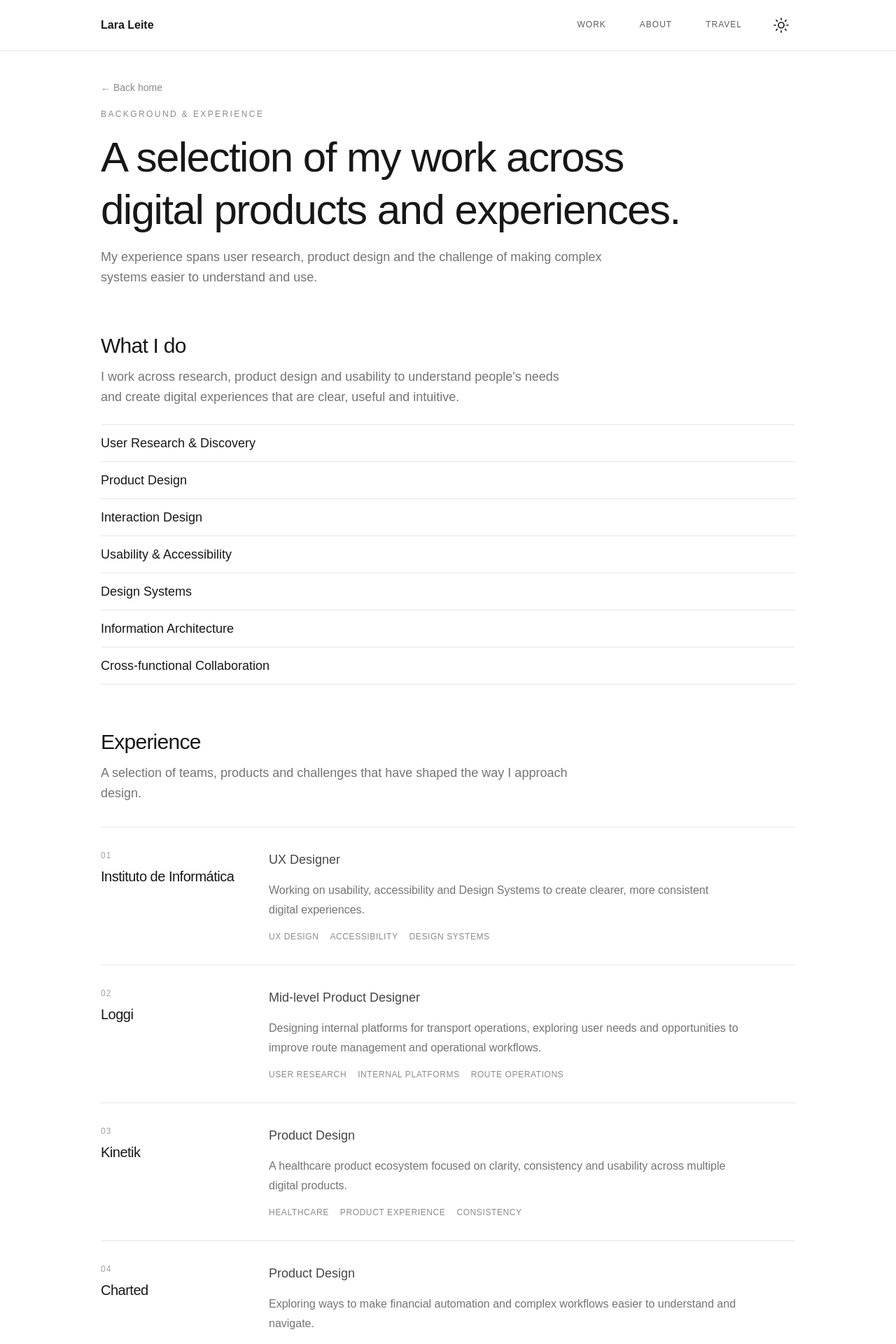
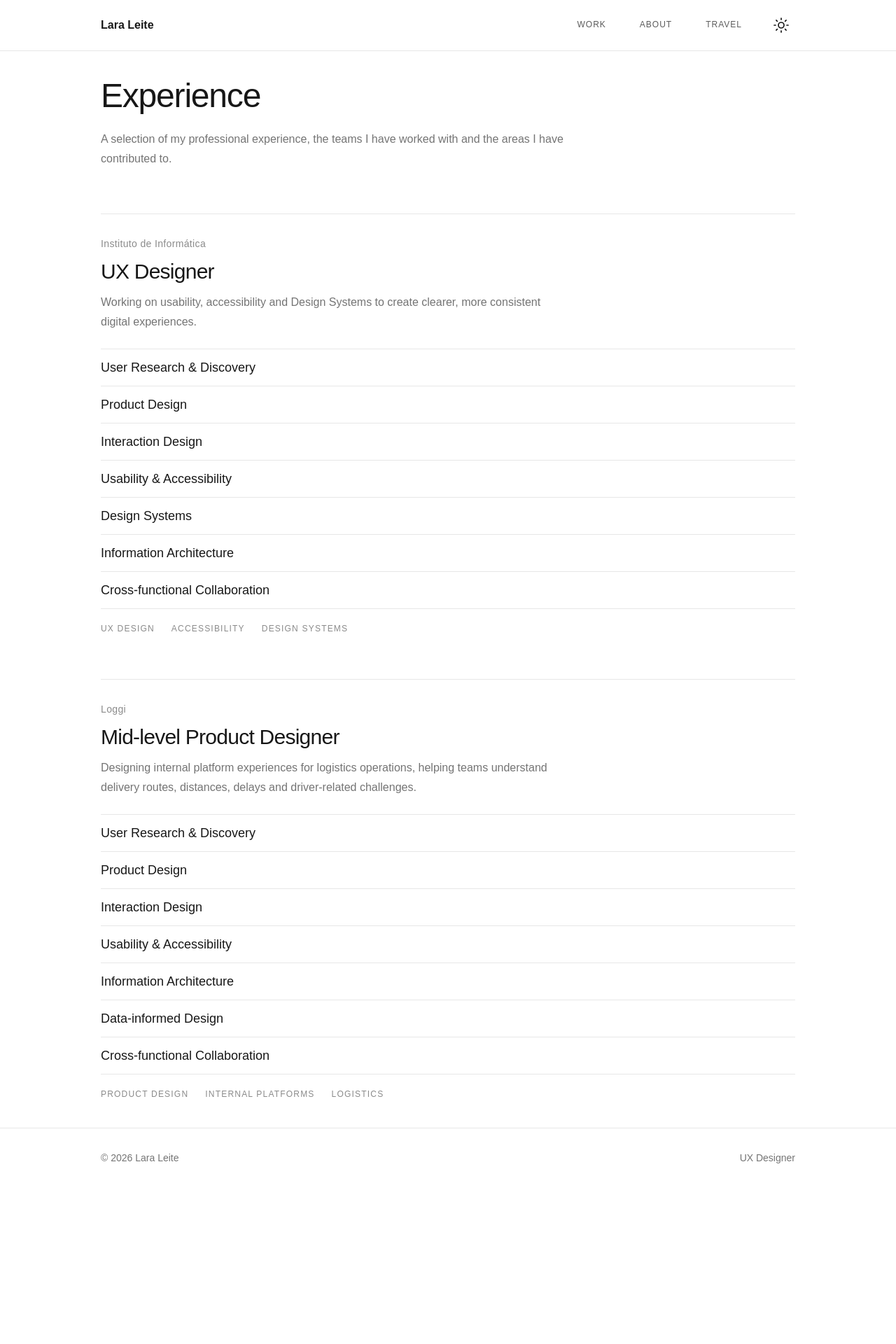
Before and after one commit to LaraLeite/portfolio, a Next.js app: page /experience in a window 1280 px wide. Shown: the top 1920 px of the page at 70% size. After the commit the page ends 1696 px from the top, so only its background shows below. Built offline with nearby package versions, Linux system fonts and the light colour scheme; a web font is replaced by a local one.

Commit message:
add topcis page.tsx

```diff
--- a/app/experience/page.tsx
+++ b/app/experience/page.tsx
@@ -1,8 +1,11 @@
 
-
-import Link from "next/link";
-
-const expertise = [
+const experience = [
+  {
+    company: "Instituto de Informática",
+    role: "UX Designer",
+    description:
+      "Working on usability, accessibility and Design Systems to create clearer, more consistent digital experiences.",
+    topics: [
       "User Research & Discovery",
       "Product Design",
       "Interaction Design",
@@ -10,50 +13,27 @@ const expertise = [
       "Design Systems",
       "Information Architecture",
       "Cross-functional Collaboration",
-];
-
-const experience = [
-  {
-    company: "Instituto de Informática",
-    role: "UX Designer",
-    description:
-      "Working on usability, accessibility and Design Systems to create clearer, more consistent digital experiences.",
-    highlights: ["UX Design", "Accessibility", "Design Systems"],
+    ],
+    areas: ["UX Design", "Accessibility", "Design Systems"],
   },
   {
     company: "Loggi",
     role: "Mid-level Product Designer",
     description:
-      "Designing internal platforms for transport operations, exploring user needs and opportunities to improve route management and operational workflows.",
-    highlights: ["User Research", "Internal Platforms", "Route Operations"],
-  },
-  {
-    company: "Kinetik",
-    role: "Product Design",
-    description:
-      "A healthcare product ecosystem focused on clarity, consistency and usability across multiple digital products.",
-    highlights: ["Healthcare", "Product Experience", "Consistency"],
-  },
-  {
-    company: "Charted",
-    role: "Product Design",
-    description:
-      "Exploring ways to make financial automation and complex workflows easier to understand and navigate.",
-    highlights: [
-      "Financial Automation",
+      "Designing internal platform experiences for logistics operations, helping teams understand delivery routes, distances, delays and driver-related challenges.",
+    topics: [
+      "User Research & Discovery",
+      "Product Design",
       "Interaction Design",
-      "Product Experience",
+      "Usability & Accessibility",
+      "Information Architecture",
+      "Data-informed Design",
+      "Cross-functional Collaboration",
     ],
-  },
-  {
-    company: "Solvd",
-    role: "Product Design",
-    description:
-      "Working on digital experiences that make enterprise technology and AI easier to understand and use.",
-    highlights: [
-      "Artificial Intelligence",
-      "Enterprise Products",
-      "Digital Experiences",
+    areas: [
+      "Product Design",
+      "Internal Platforms",
+      "Logistics",
     ],
   },
 ];
@@ -61,118 +41,63 @@ const experience = [
 export default function ExperiencePage() {
   return (
     <div className="space-y-16">
-      <header className="space-y-5">
-        <Link
-          href="/"
-          className="inline-block text-sm text-foreground/50 transition-opacity hover:opacity-60"
+      <section>
+        <h1 className="text-4xl font-medium tracking-tight text-foreground sm:text-5xl">
+          Experience
+        </h1>
+
+        <p className="mt-6 max-w-2xl text-base leading-7 text-foreground/60">
+          A selection of my professional experience, the teams I have worked
+          with and the areas I have contributed to.
+        </p>
+      </section>
+
+      <section aria-label="Professional experience" className="space-y-16">
+        {experience.map((item) => (
+          <article
+            key={item.company}
+            className="border-t border-foreground/10 pt-8"
           >
-          ← Back home
-        </Link>
-
-        <div className="space-y-4">
-          <p className="text-xs uppercase tracking-[0.2em] text-foreground/50">
-            Background & Experience
+            <div className="space-y-3">
+              <p className="text-sm tracking-wide text-foreground/50">
+                {item.company}
               </p>
 
-          <h1 className="max-w-4xl text-4xl font-medium leading-tight tracking-tight text-foreground sm:text-6xl">
-            A selection of my work across digital products and experiences.
-          </h1>
-
-          <p className="max-w-3xl text-lg leading-relaxed text-foreground/60">
-            My experience spans user research, product design and the challenge
-            of making complex systems easier to understand and use.
-          </p>
-        </div>
-      </header>
-
-      {/* Areas of expertise */}
-      <section className="space-y-6">
-        <div className="space-y-3">
-          <h2 className="text-2xl font-normal tracking-tight text-foreground sm:text-3xl">
-            What I do
+              <h2 className="text-2xl font-medium tracking-tight text-foreground sm:text-3xl">
+                {item.role}
               </h2>
-
-          <p className="max-w-2xl text-base leading-relaxed text-foreground/60 sm:text-lg">
-            I work across research, product design and usability to understand
-            people&apos;s needs and create digital experiences that are clear,
-            useful and intuitive.
-          </p>
-        </div>
-
-        <div className="border-t border-foreground/10">
-          {expertise.map((item) => (
-            <div
-              key={item}
-              className="border-b border-foreground/10 py-3 text-base text-foreground sm:text-lg"
-            >
-              {item}
-            </div>
-          ))}
-        </div>
-      </section>
-
-      {/* Professional experience */}
-      <section className="space-y-8">
-        <header className="space-y-3">
-          <h2 className="text-2xl font-normal tracking-tight text-foreground sm:text-3xl">
-            Experience
-          </h2>
-
-          <p className="max-w-2xl text-base leading-relaxed text-foreground/60 sm:text-lg">
-            A selection of teams, products and challenges that have shaped the
-            way I approach design.
-          </p>
-        </header>
-
-        <div className="border-t border-foreground/10">
-          {experience.map((item, index) => (
-            <article
-              key={item.company}
-              className="grid gap-4 border-b border-foreground/10 py-7 sm:grid-cols-[200px_1fr] sm:gap-10 sm:py-8"
-            >
-              <div className="space-y-2">
-                <p className="text-xs tracking-widest text-foreground/40">
-                  {String(index + 1).padStart(2, "0")}
-                </p>
-
-                <h3 className="text-lg font-medium tracking-tight text-foreground sm:text-xl">
-                  {item.company}
-                </h3>
-              </div>
-
-              <div className="space-y-4">
-                <h4 className="text-base font-medium text-foreground/80 sm:text-lg">
-                  {item.role}
-                </h4>
 
               <p className="max-w-2xl text-base leading-7 text-foreground/60">
                 {item.description}
               </p>
+            </div>
 
-                <div className="flex flex-wrap gap-x-4 gap-y-2">
-                  {item.highlights.map((highlight) => (
+            {/* Topics */}
+            <div className="mt-6 border-t border-foreground/10">
+              {item.topics.map((topic) => (
+                <div
+                  key={topic}
+                  className="border-b border-foreground/10 py-3 text-base text-foreground sm:text-lg"
+                >
+                  {topic}
+                </div>
+              ))}
+            </div>
+
+            {/* Tags */}
+            <div className="mt-5 flex flex-wrap gap-x-6 gap-y-3">
+              {item.areas.map((area) => (
                 <span
-                      key={highlight}
-                      className="text-xs uppercase tracking-wider text-foreground/50"
+                  key={area}
+                  className="text-xs tracking-widest text-foreground/50 uppercase"
                 >
-                      {highlight}
+                  {area}
                 </span>
               ))}
             </div>
-              </div>
           </article>
         ))}
-        </div>
       </section>
-
-      <footer className="border-t border-foreground/10 pt-6">
-        <Link
-          href="/"
-          className="text-sm text-foreground/60 transition-opacity hover:opacity-50"
-        >
-          ← Back to home
-        </Link>
-      </footer>
     </div>
   );
 }
```
Lines whose indentation alone changed are shown as unchanged.
